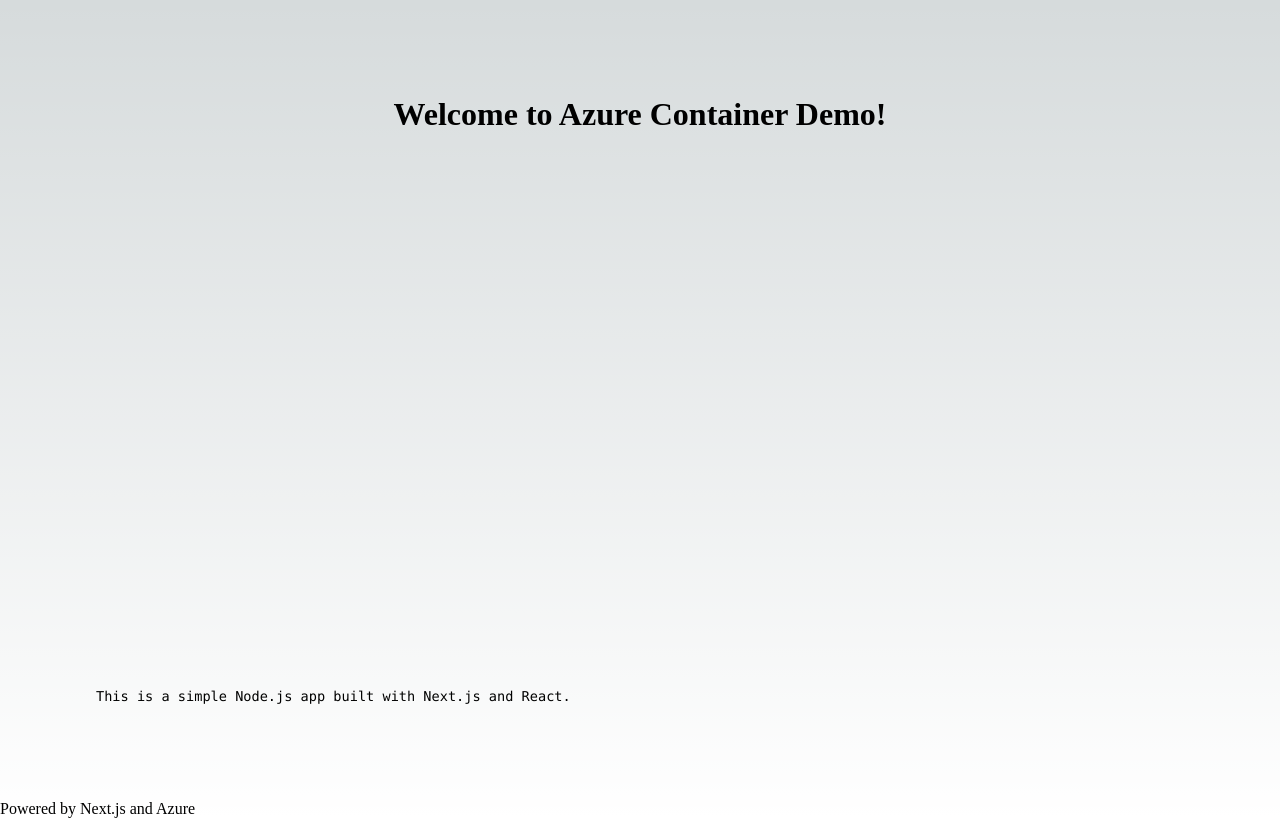
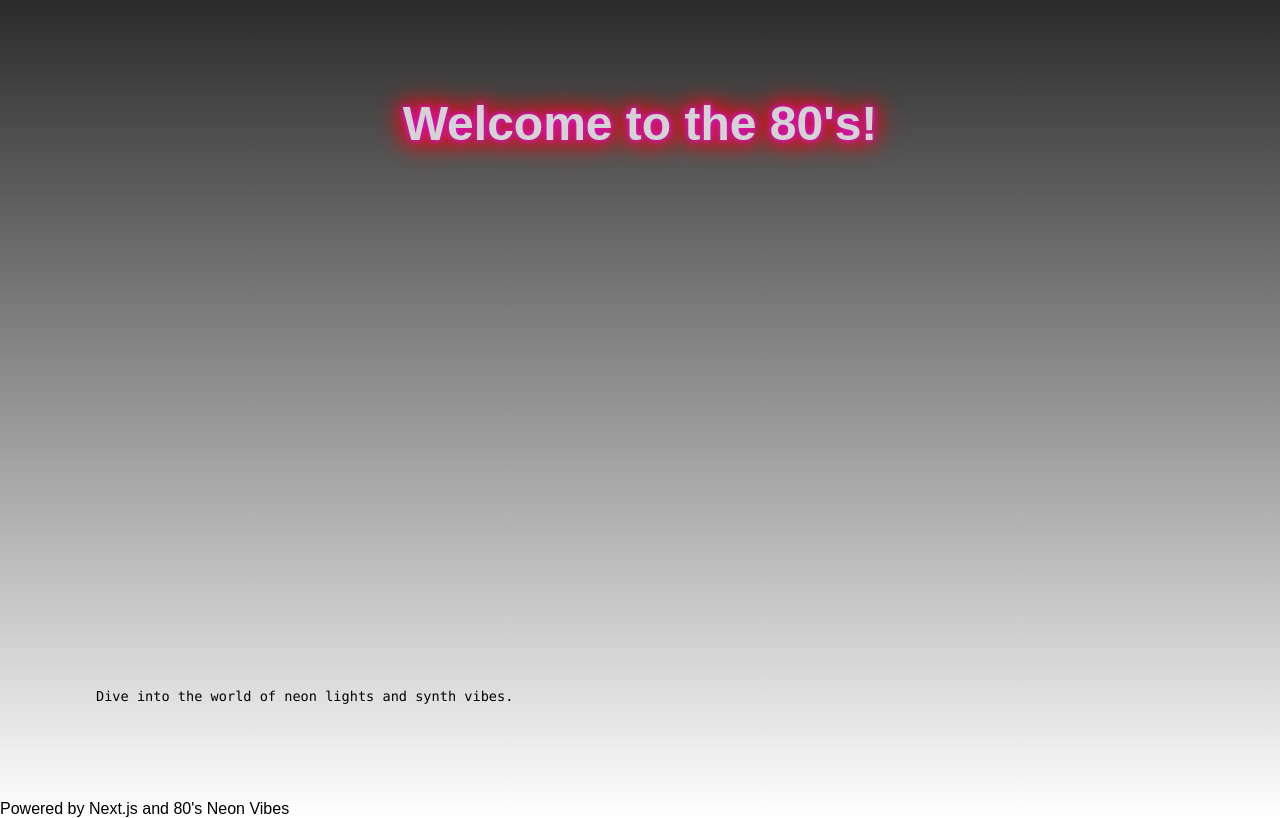
Before and after one commit to radhasable/container-app-demo, a Next.js app in the folder azure-container-demo/: page / in a window 1280 px wide. Built offline with nearby package versions, Linux system fonts and the light colour scheme.

Commit message:
updated index.js

```diff
--- a/azure-container-demo/pages/index.js
+++ b/azure-container-demo/pages/index.js
@@ -5,23 +5,40 @@
   return (
     <div className={styles.container}>
       <Head>
-        <title>Azure Container Demo</title>
-        <meta name="description" content="Demo app for Azure Container Service" />
+        <title>80's Neon Synth Vibes</title>
+        <meta name="description" content="A funky 80's synth vibe with neon elements" />
         <link rel="icon" href="/favicon.ico" />
+        <style jsx global>{`
+          body {
+            background-color: #2b2b2b;
+            font-family: 'Arial', sans-serif;
+          }
+          .neon-text {
+            font-size: 3em;
+            color: #fff;
+            text-shadow: 0 0 5px #ff00ff, 0 0 10px #ff00ff, 0 0 15px #ff0000, 0 0 20px #ff0000, 0 0 25px #ff0000, 0 0 30px #ff0000, 0 0 35px #ff0000;
+            animation: blink 1.5s infinite;
+          }
+          @keyframes blink {
+            0% { opacity: 1; }
+            50% { opacity: 0.5; }
+            100% { opacity: 1; }
+          }
+        `}</style>
       </Head>
 
       <main className={styles.main}>
-        <h1 className={styles.title}>
-          Welcome to Azure Container Demo!
+        <h1 className="neon-text">
+          Welcome to the 80's!
         </h1>
 
         <p className={styles.description}>
-          This is a simple Node.js app built with Next.js and React.
+          Dive into the world of neon lights and synth vibes.
         </p>
       </main>
 
       <footer className={styles.footer}>
-        <p>Powered by Next.js and Azure</p>
+        <p>Powered by Next.js and 80's Neon Vibes</p>
       </footer>
     </div>
   )
```
